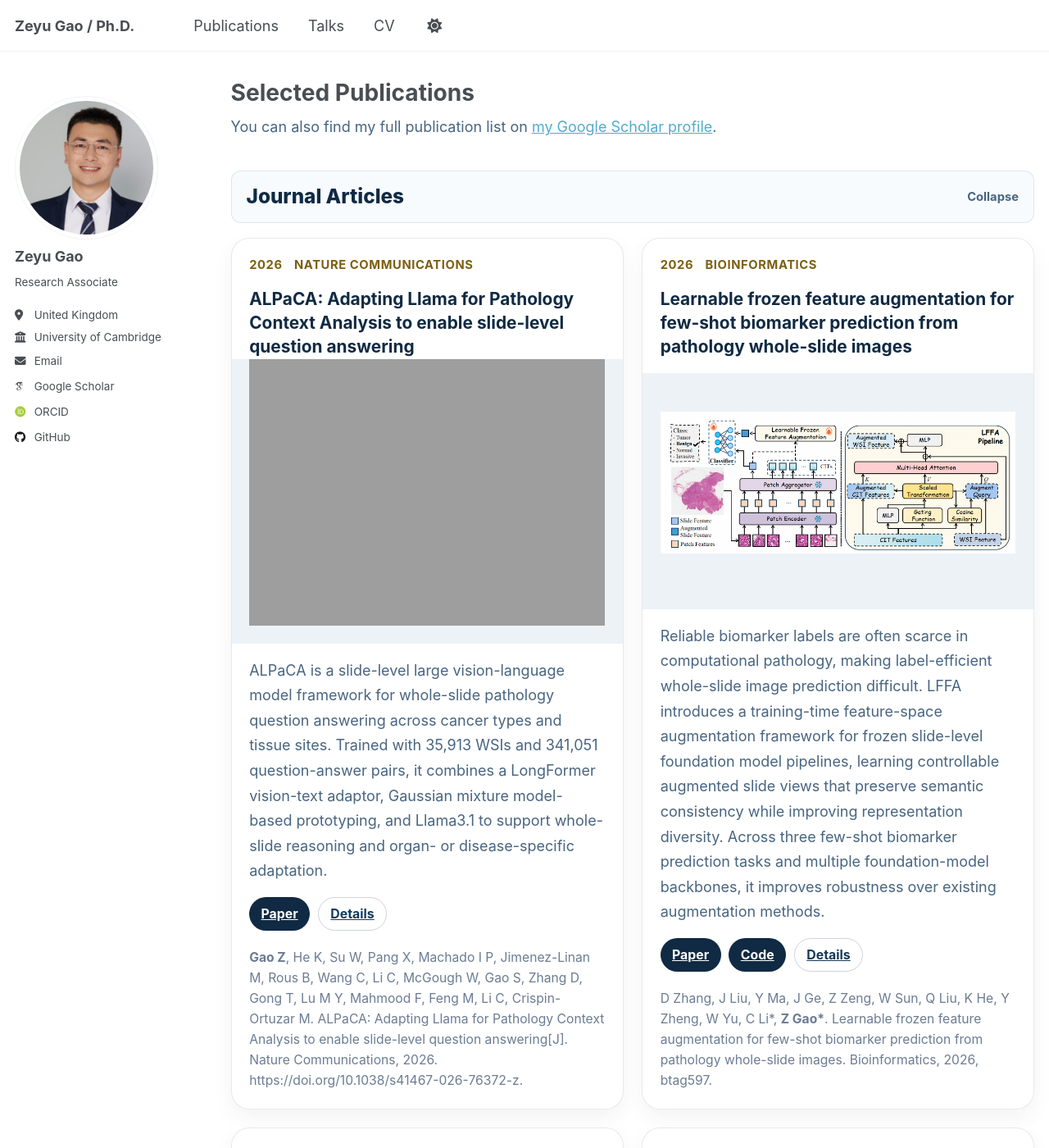
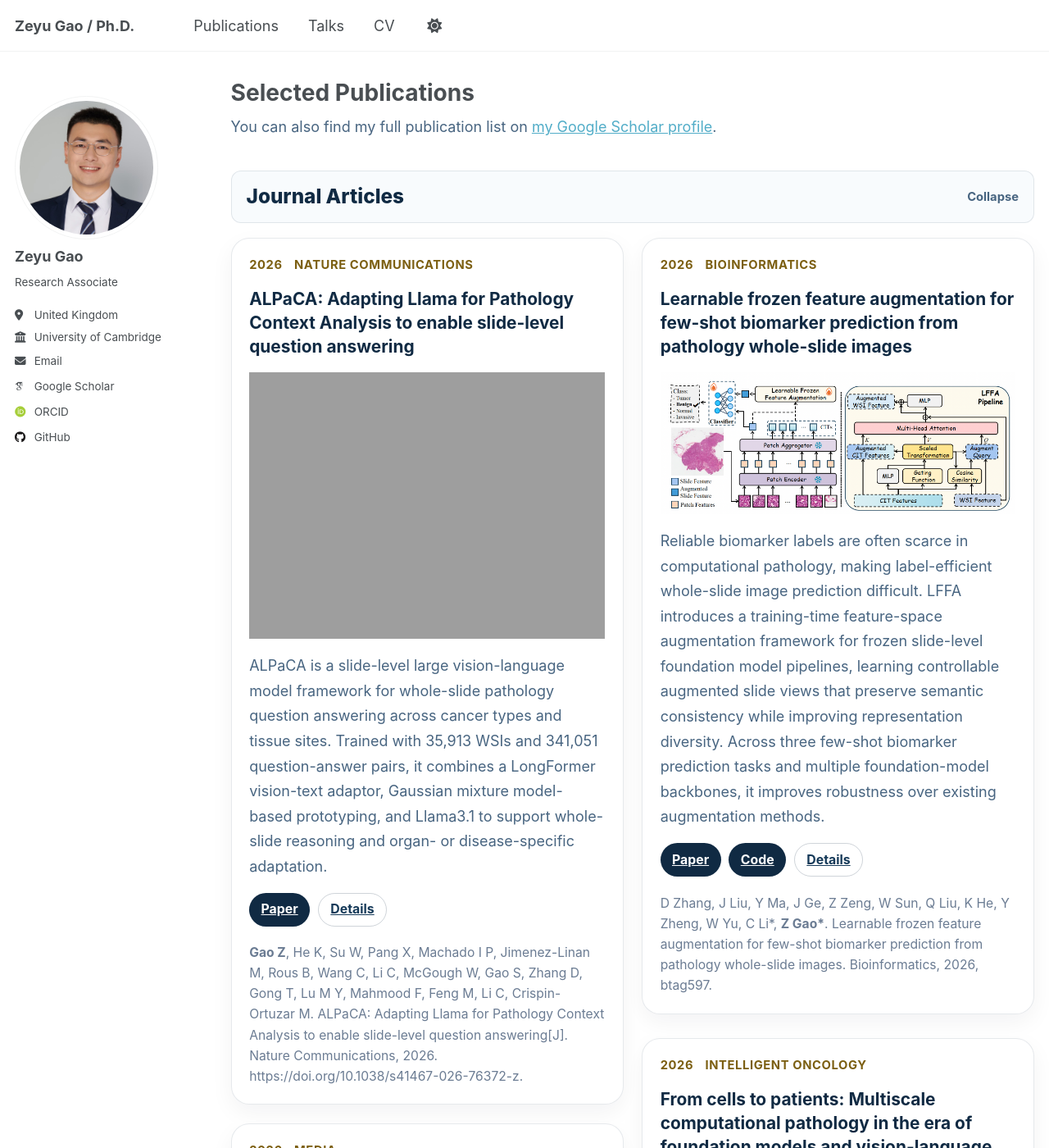
Before and after one commit to ZeyuGaoAi/ZeyuGaoAi.github.io, a Jekyll site: the page built from _pages/publications.html, in a window 1280 px wide and 1400 px high. Shown: the whole window at 82% size. Built offline with Jekyll 4.4.1, drawn with Linux system fonts in a browser that asks for light colours; some web fonts are replaced; a script that is not in the unit is left out.

Commit message:
Reduce publication card whitespace with ordered masonry layout

```diff
--- a/_pages/publications.html
+++ b/_pages/publications.html
@@ -8,6 +8,8 @@ author_profile: true
 {% if site.author.googlescholar %}
   <div class="wordwrap publications-archive-intro">You can also find my full publication list on <a href="{{site.author.googlescholar}}">my Google Scholar profile</a>.</div>
 {% endif %}
+
+<script src="{{ '/assets/js/publications.js' | relative_url }}" defer></script>
 
 {% include base_path %}
 
--- a/_sass/custom/_publications.scss
+++ b/_sass/custom/_publications.scss
@@ -4,10 +4,24 @@
 }
 
 .publication-grid {
+  --publication-row-height: 8px;
   display: grid;
   grid-template-columns: repeat(2, minmax(0, 1fr));
+  align-items: start;
   gap: 1.25rem;
   margin-bottom: 2.5rem;
+}
+
+@media screen and (min-width: 901px) {
+  .publication-grid.is-masonry {
+    grid-auto-rows: var(--publication-row-height);
+    grid-auto-flow: row;
+    row-gap: 0;
+  }
+
+  .publication-grid.is-masonry > .publication-card {
+    grid-row-end: span var(--publication-row-span, 1);
+  }
 }
 
 .publication-section {
@@ -55,8 +69,10 @@
 .publication-card {
   display: flex;
   width: 100%;
+  min-width: 0;
   flex-direction: column;
   overflow: hidden;
+  overflow-wrap: anywhere;
   margin: 0;
   border: 1px solid rgba(16, 42, 67, 0.1);
   border-radius: 22px;
@@ -68,9 +84,9 @@
   display: flex;
   align-items: center;
   justify-content: center;
-  min-height: 16rem;
-  padding: 0 1.2rem 1.2rem;
-  background: #edf2f7;
+  min-height: 0;
+  padding: 0 1.2rem;
+  background: #fff;
 }
 
 .publication-card__media img {
@@ -91,6 +107,7 @@
   flex-direction: column;
   justify-content: flex-end;
   gap: 0.55rem;
+  min-height: 8rem;
   padding: 1.2rem;
   background:
     radial-gradient(circle at top right, rgba(212, 176, 92, 0.32), transparent 30%),
@@ -117,10 +134,10 @@
 
 .publication-card__body {
   display: flex;
-  flex: 1;
+  flex: 0 0 auto;
   flex-direction: column;
   gap: 0.9rem;
-  padding: 1.15rem 1.2rem 0;
+  padding: 1.15rem 1.2rem 0.9rem;
 }
 
 .publication-card__body--content {
@@ -196,7 +213,7 @@
 }
 
 .publication-card__citation {
-  margin: auto 0 0;
+  margin: 0;
   padding-top: 0.2rem;
   color: #6b7c93;
   font-size: 0.87rem;
--- /dev/null
+++ b/assets/js/publications.js
@@ -0,0 +1,54 @@
+(function () {
+  "use strict";
+
+  if (!("ResizeObserver" in window)) return;
+
+  const desktop = window.matchMedia("(min-width: 901px)");
+
+  document.querySelectorAll(".publication-grid").forEach(function (grid) {
+    const cards = Array.from(grid.querySelectorAll(".publication-card"));
+    let pending = false;
+
+    function layout() {
+      pending = false;
+
+      if (!desktop.matches) {
+        grid.classList.remove("is-masonry");
+        cards.forEach(function (card) {
+          card.style.removeProperty("--publication-row-span");
+        });
+        return;
+      }
+
+      if (!grid.getBoundingClientRect().width) return;
+
+      const style = window.getComputedStyle(grid);
+      const rowHeight = parseFloat(style.getPropertyValue("--publication-row-height"));
+      const gap = parseFloat(style.columnGap);
+      const spans = cards.map(function (card) {
+        return Math.ceil((card.getBoundingClientRect().height + gap) / rowHeight);
+      });
+
+      // Sparse grid placement keeps the date-sorted DOM order from top to bottom.
+      cards.forEach(function (card, index) {
+        card.style.setProperty("--publication-row-span", spans[index]);
+      });
+      grid.classList.add("is-masonry");
+    }
+
+    function scheduleLayout() {
+      if (pending) return;
+      pending = true;
+      window.requestAnimationFrame(layout);
+    }
+
+    const observer = new ResizeObserver(scheduleLayout);
+    cards.forEach(function (card) { observer.observe(card); });
+    desktop.addEventListener("change", scheduleLayout);
+
+    const section = grid.closest("details");
+    if (section) section.addEventListener("toggle", scheduleLayout);
+
+    scheduleLayout();
+  });
+}());
```
